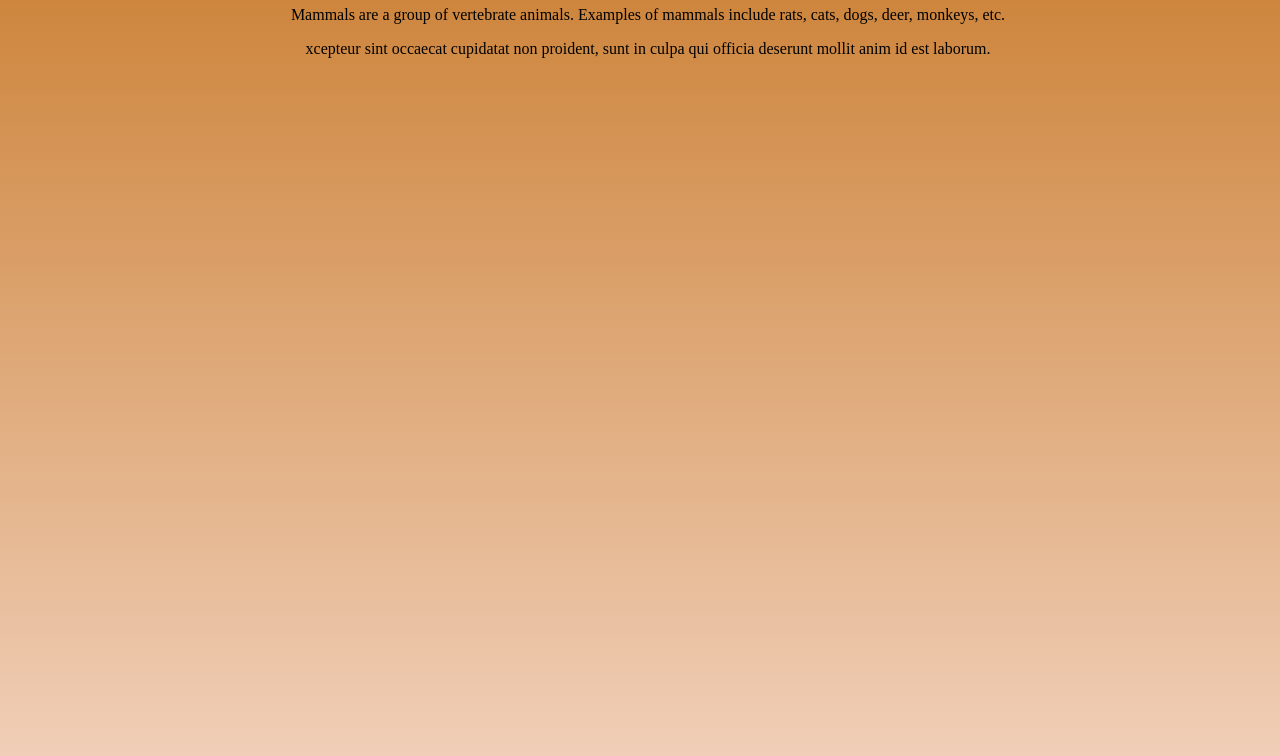
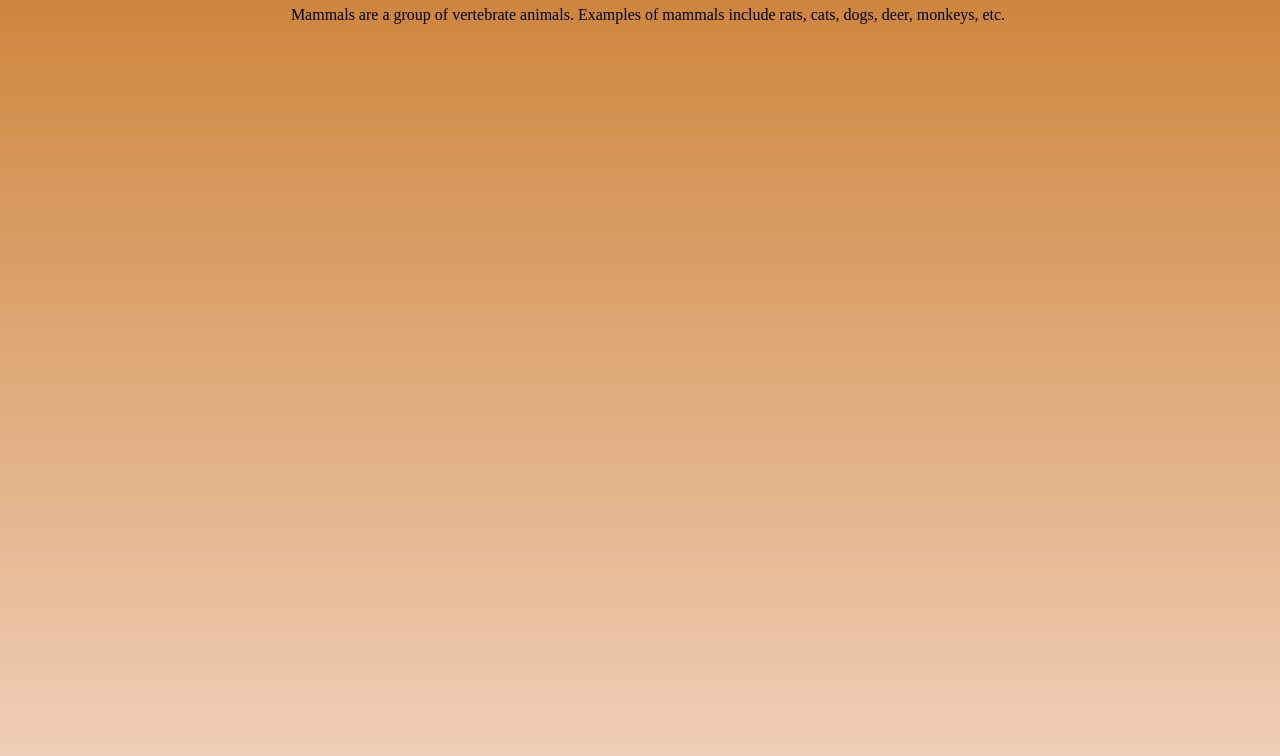
Before and after one commit to alishay3412/MyWebsite, a plain HTML site: page index.html in a window 1280 px wide. Shown: the part 60-816 px from the top of the page. Drawn offline with Linux system fonts and the light colour scheme.

Commit message:
Update index.html

```diff
--- a/index.html
+++ b/index.html
@@ -17,7 +17,7 @@
  Mammals are a group of vertebrate animals. Examples of mammals include rats, cats, dogs, deer, monkeys, etc.
 
   <p>
- xcepteur sint occaecat cupidatat non proident, sunt in culpa qui officia deserunt mollit anim id est laborum.
+
   </p>
 
 
```
